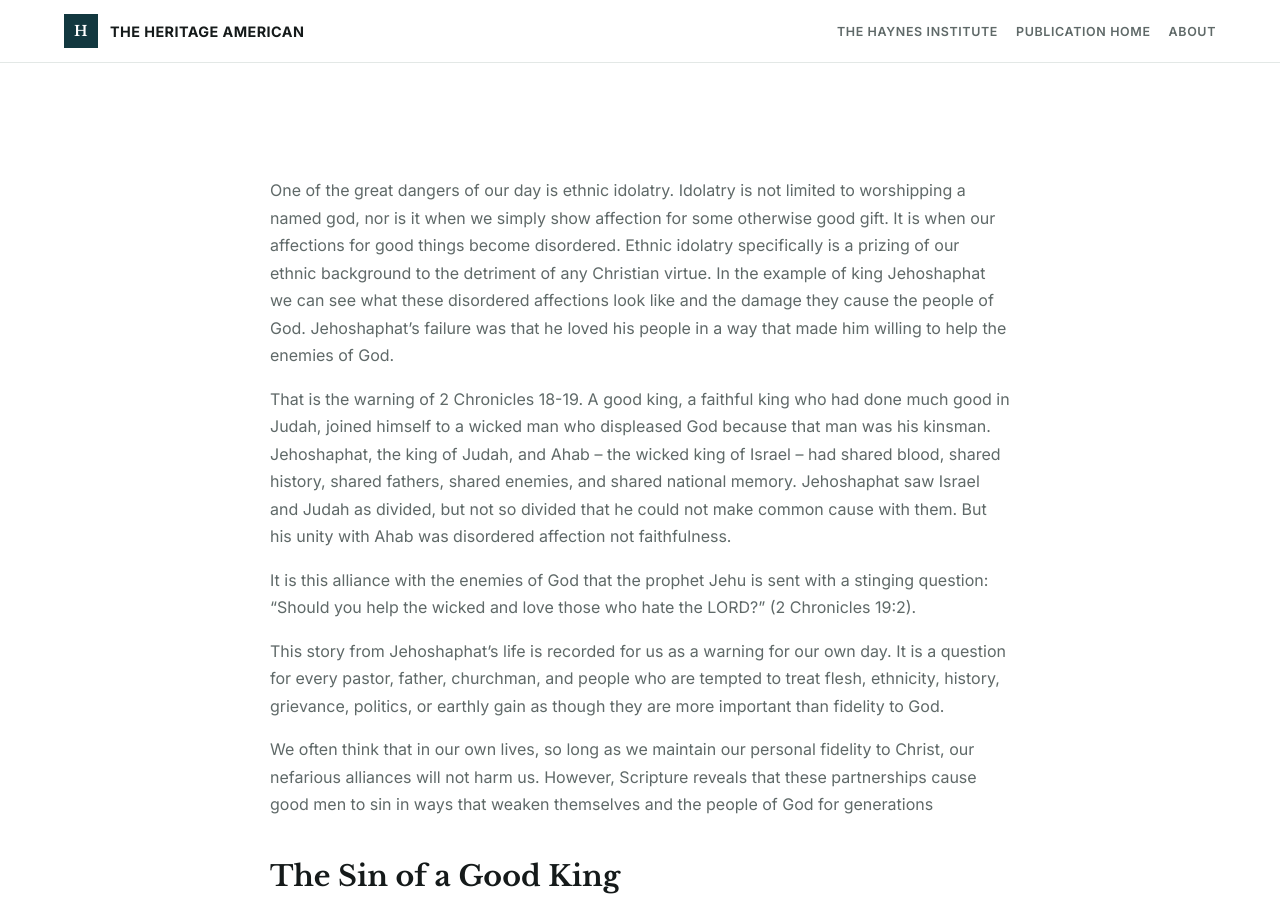
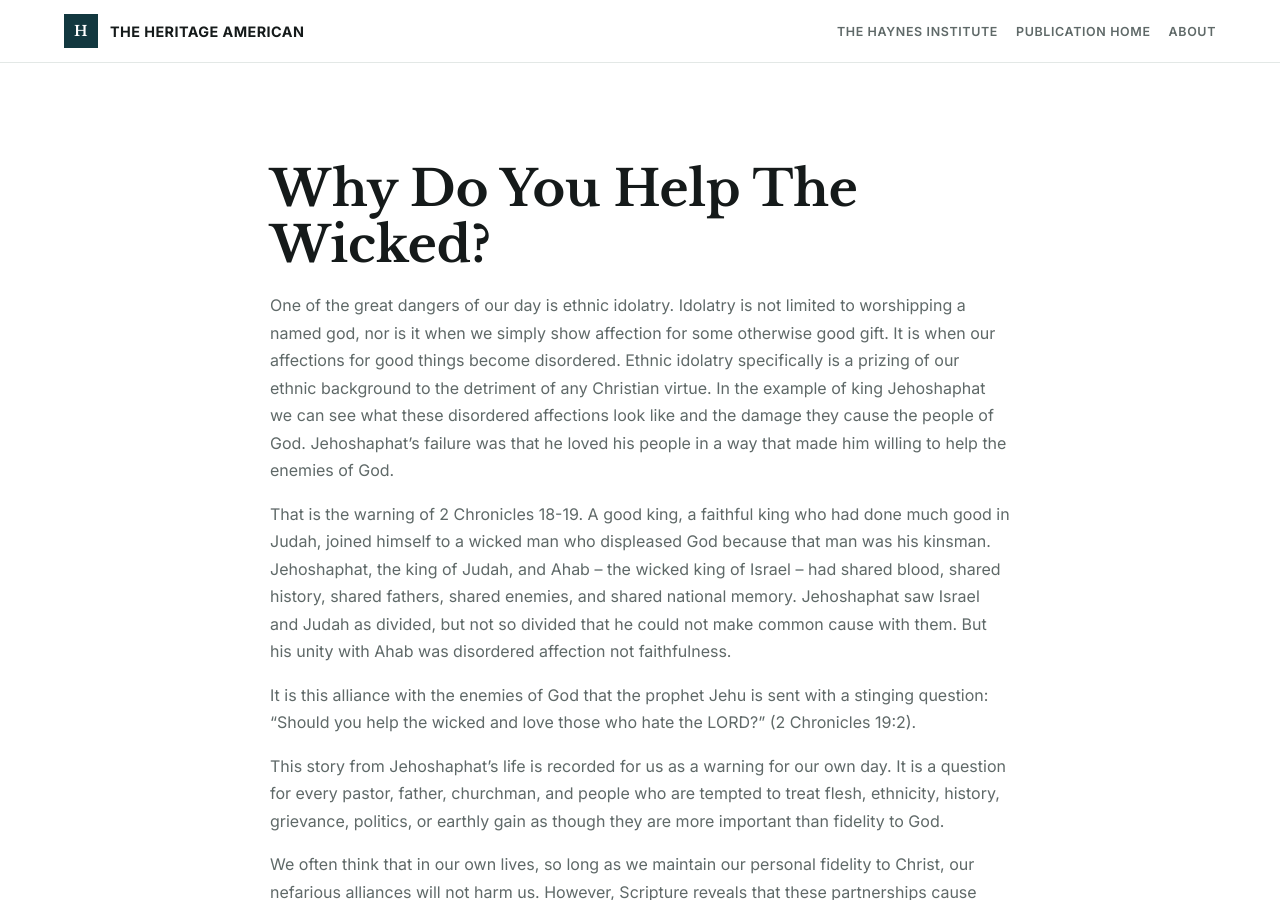
Before and after one commit to devguykyle/haynes-institute, a Jekyll site: the page built from _heritage/why-do-you-help-the-wicked.md, in a window 1280 px wide and 900 px high. Built offline with Jekyll 4.4.1, drawn with Linux system fonts in a browser that asks for light colours.

Commit message:
Update metadata and formatting in why-do-you-help-the-wicked.md

```diff
--- a/_heritage/why-do-you-help-the-wicked.md
+++ b/_heritage/why-do-you-help-the-wicked.md
@@ -4,7 +4,7 @@ category: Public Theology
 summary: A rebuke and exhortation from Jehoshaphat's alliance with Ahab, applied to ethnic idolatry, pastoral fidelity, and the legacy of King and Jackson.
 date: 2026-07-27
 ---
-
+# Why Do You Help The Wicked?
 One of the great dangers of our day is ethnic idolatry. Idolatry is not limited to worshipping a named god, nor is it when we simply show affection for some otherwise good gift. It is when our affections for good things become disordered. Ethnic idolatry specifically is a prizing of our ethnic background to the detriment of any Christian virtue. In the example of king Jehoshaphat we can see what these disordered affections look like and the damage they cause the people of God. Jehoshaphat's failure was that he loved his people in a way that made him willing to help the enemies of God.
 
 That is the warning of 2 Chronicles 18-19. A good king, a faithful king who had done much good in Judah, joined himself to a wicked man who displeased God because that man was his kinsman. Jehoshaphat, the king of Judah, and Ahab – the wicked king of Israel – had shared blood, shared history, shared fathers, shared enemies, and shared national memory. Jehoshaphat saw Israel and Judah as divided, but not so divided that he could not make common cause with them. But his unity with Ahab was disordered affection not faithfulness.
```
